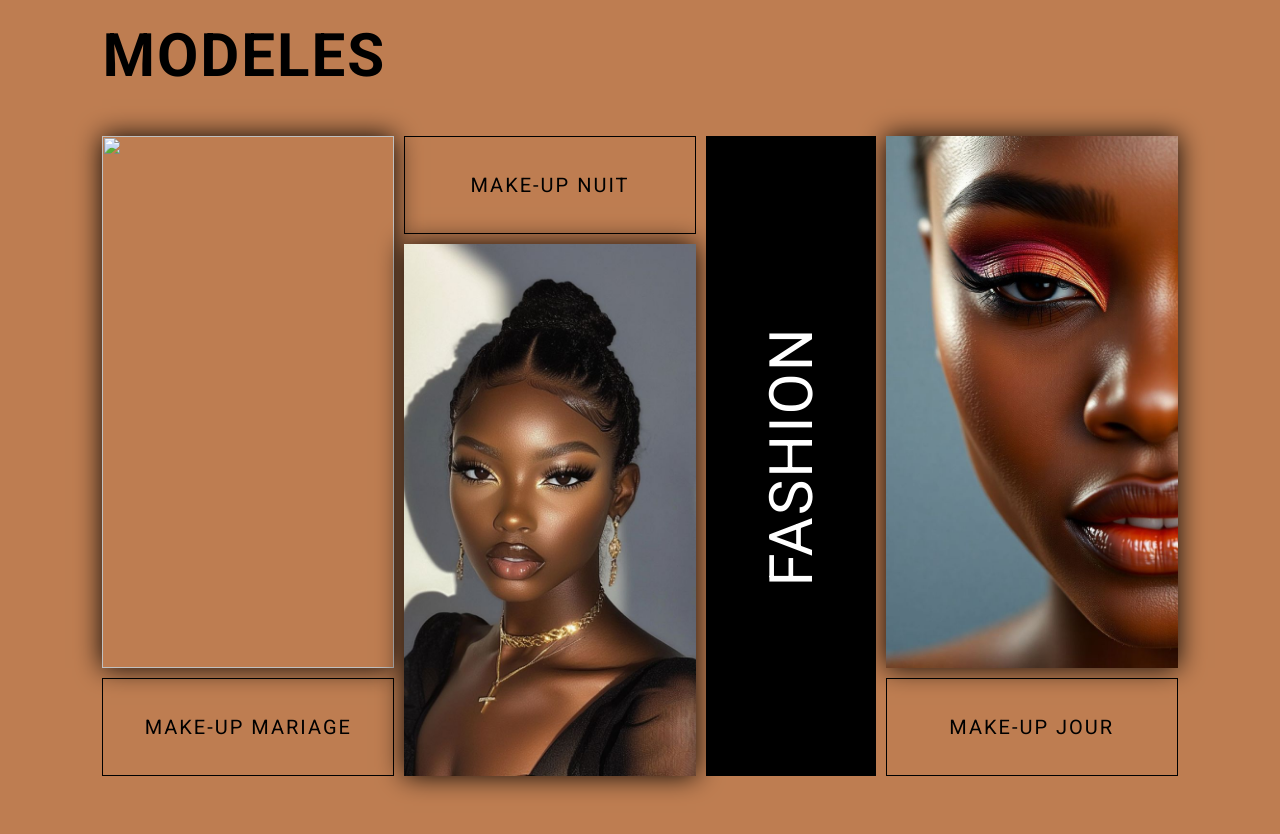
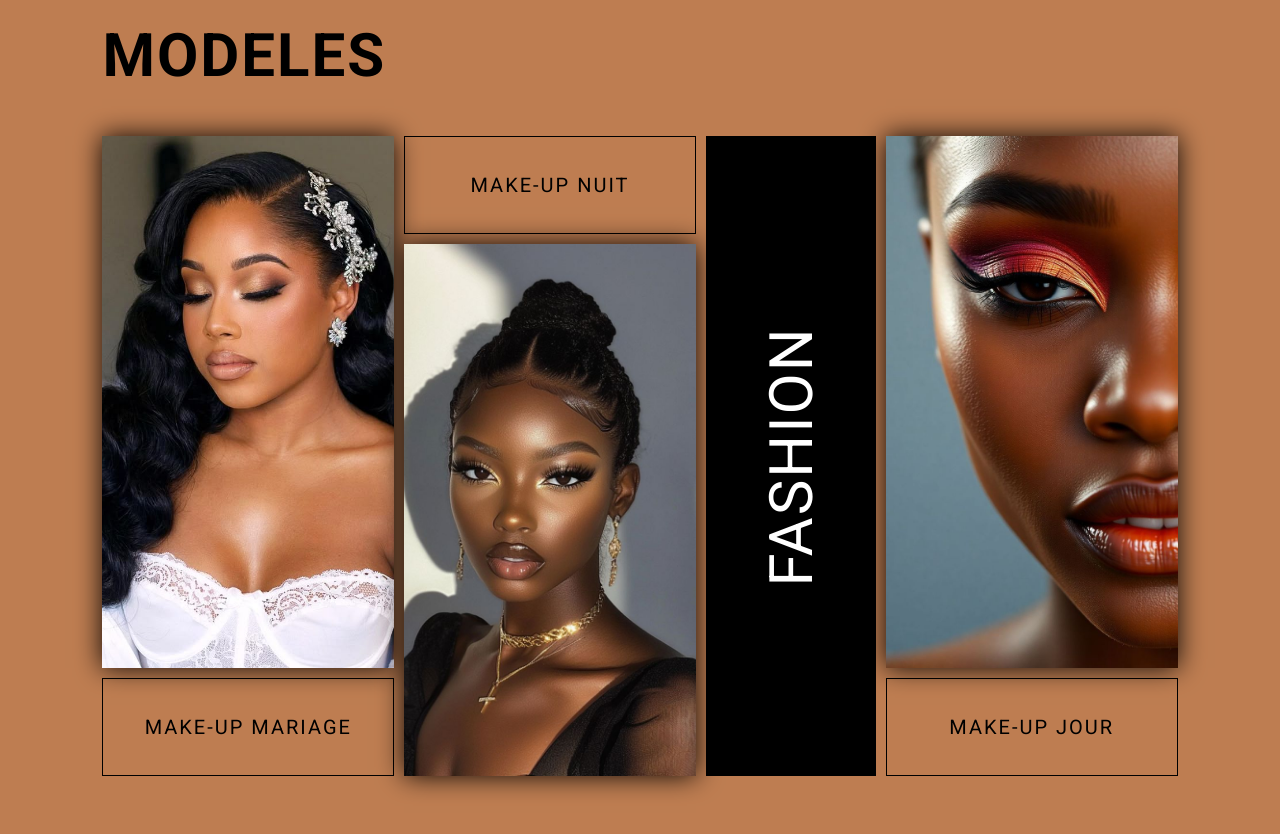
Before and after one commit to michelshako99-debug/nkbeauty, a plain HTML site: page index.html in a window 1280 px wide. Shown: the part 780-1614 px from the top of the page. Drawn offline with Linux system fonts and the light colour scheme; files whose address does not match are found by name.

Commit message:
Update index.html

```diff
--- a/index.html
+++ b/index.html
@@ -48,7 +48,7 @@
 <h1 class="title">modeles</h1>
 <div class="best-sales__product">
     <div class="div1">
-        <img src="C:\Users\MIMA ESEMA\AppData\Local\Microsoft\Windows\INetCache\IE\ZLFKO6KT\df16ebe38477c882cf9729cd76d244c2[1].jpg">
+        <img src="nk3.jpg">
     </div>
     <div class="div2">
         <img src="C:\Users\MIMA ESEMA\AppData\Local\Microsoft\Windows\INetCache\IE\3SHZTLN5\70e5025ecfe077eedc2d47a68a18d298[1].jpg">
```
